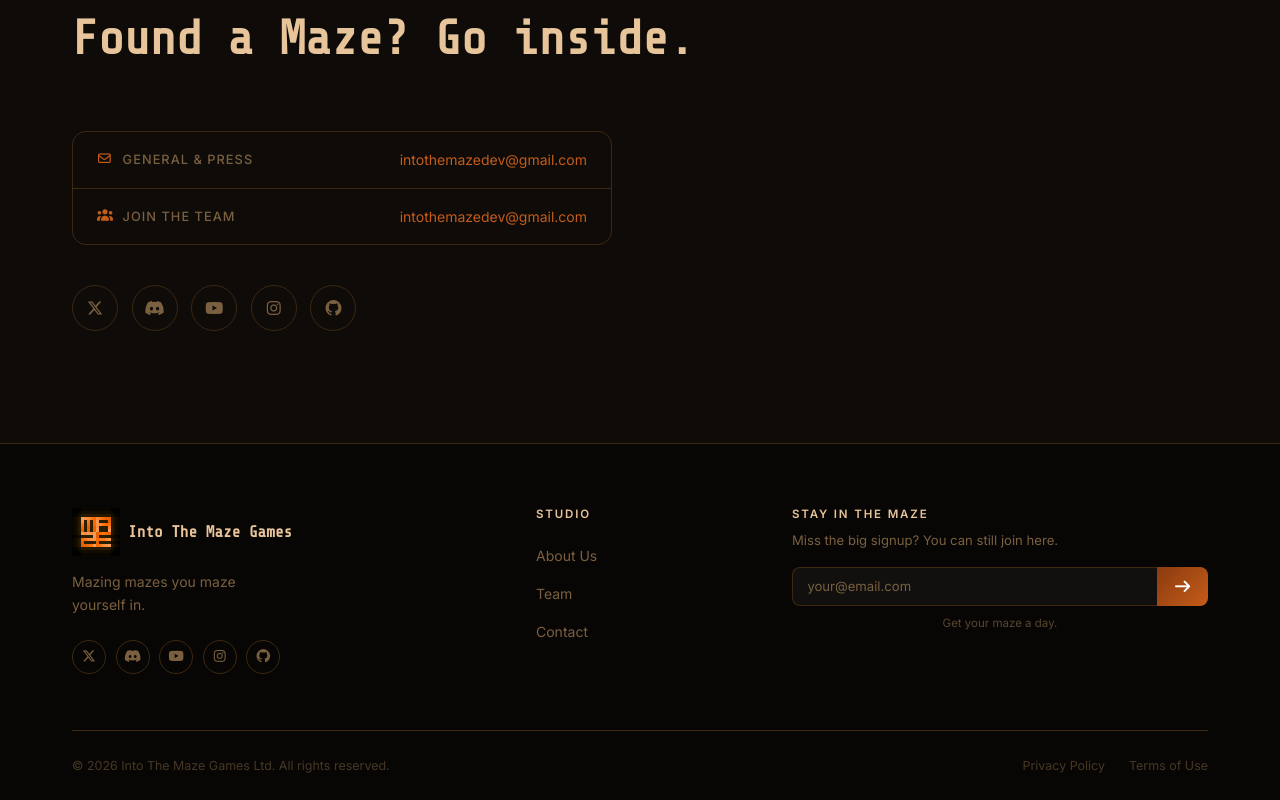
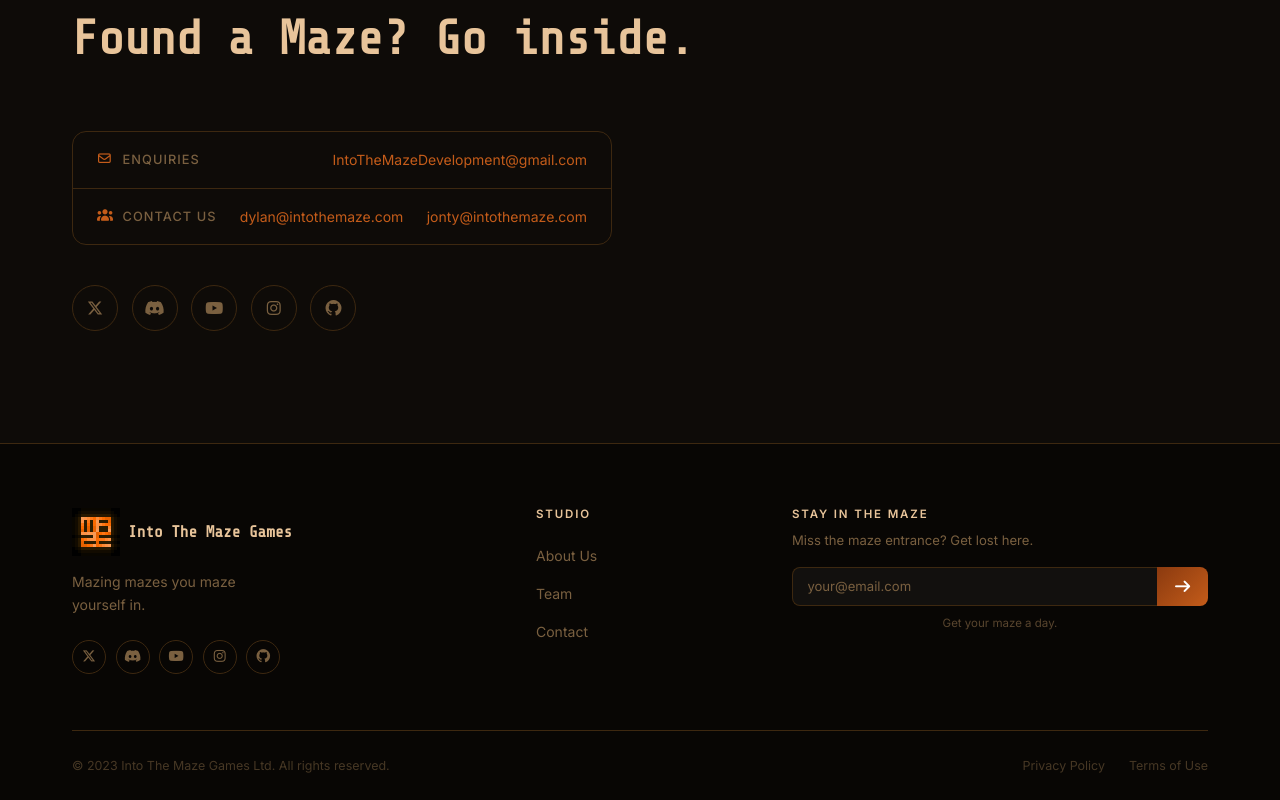
Before and after one commit to Into-The-Maze/into-the-maze.com, a website: page client/index.html in a window 1280 px wide. Shown: the part 2839-3639 px from the top of the page. Drawn offline with nearby package versions, Linux system fonts and the light colour scheme.

Commit message:
feat: new emails, removed ai slop

```diff
--- a/client/index.html
+++ b/client/index.html
@@ -130,7 +130,7 @@
                             <i class="fa-solid fa-arrow-right"></i>
                         </button>
                     </div>
-                    <p class="mailing-note">No spam. No nonsense. Unsubscribe anytime.</p>
+                    <p class="mailing-note">Get your maze a day.</p>
                     <p class="mailing-success" id="mailingSuccessBig">You're in the maze now. ✦</p>
                 </form>
             </div>
@@ -145,12 +145,13 @@
             </div>
             <div class="contact-list reveal">
                 <div class="contact-row">
-                    <span class="contact-row-label"><i class="fa-regular fa-envelope"></i> General &amp; Press</span>
-                    <a href="mailto:intothemazedev@gmail.com">intothemazedev@gmail.com</a>
+                    <span class="contact-row-label"><i class="fa-regular fa-envelope"></i> Enquiries</span>
+                    <a href="mailto:IntoTheMazeDevelopment@gmail.com">IntoTheMazeDevelopment@gmail.com</a>
                 </div>
                 <div class="contact-row">
-                    <span class="contact-row-label"><i class="fa-solid fa-users"></i> Join The Team</span>
-                    <a href="mailto:intothemazedev@gmail.com">intothemazedev@gmail.com</a>
+                    <span class="contact-row-label"><i class="fa-solid fa-users"></i> Contact Us</span>
+                    <a href="mailto:dylan@intothemaze.com">dylan@intothemaze.com</a>
+                    <a href="mailto:jonty@intothemaze.com">jonty@intothemaze.com</a>
                 </div>
             </div>
             <div class="social-links reveal">
@@ -193,7 +194,7 @@
 
                 <div class="footer-mailing">
                     <h5>Stay in the maze</h5>
-                    <p>Miss the big signup? You can still join here.</p>
+                    <p>Miss the maze entrance? Get lost here.</p>
                     <form class="mailing-form" onsubmit="handleMailingSubmit(event, 'mailingSuccessFooter')">
                         <div class="mailing-input-group">
                             <input type="email" placeholder="your@email.com" required aria-label="Email address"/>
@@ -209,7 +210,7 @@
             </div>
 
             <div class="footer-bottom">
-                <p>&copy; <span id="year"></span> Into The Maze Games Ltd. All rights reserved.</p>
+                <p>&copy; 2023 Into The Maze Games Ltd. All rights reserved.</p>
                 <div class="footer-legal">
                     <a href="#">Privacy Policy</a>
                     <a href="#">Terms of Use</a>
--- a/client/index.js
+++ b/client/index.js
@@ -236,13 +236,6 @@
 
 
 /* ──────────────────────────────────────────────────────────
-   7. FOOTER YEAR
-────────────────────────────────────────────────────────── */
-const yearEl = document.getElementById('year');
-if (yearEl) yearEl.textContent = '2026'
-
-
-/* ──────────────────────────────────────────────────────────
    8. SMOOTH SCROLL for anchor links
 ────────────────────────────────────────────────────────── */
 document.querySelectorAll('a[href^="#"]').forEach(a => {
```
